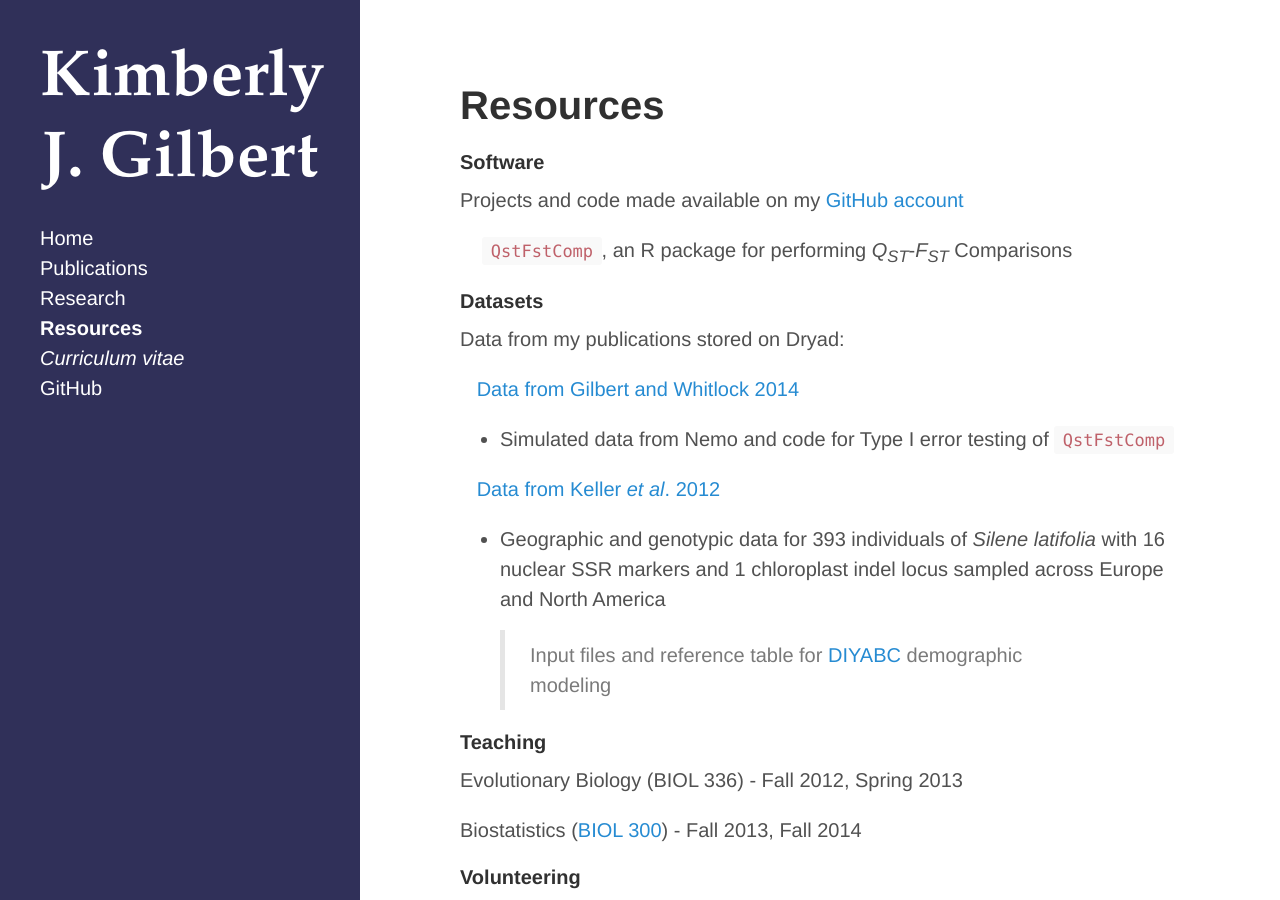
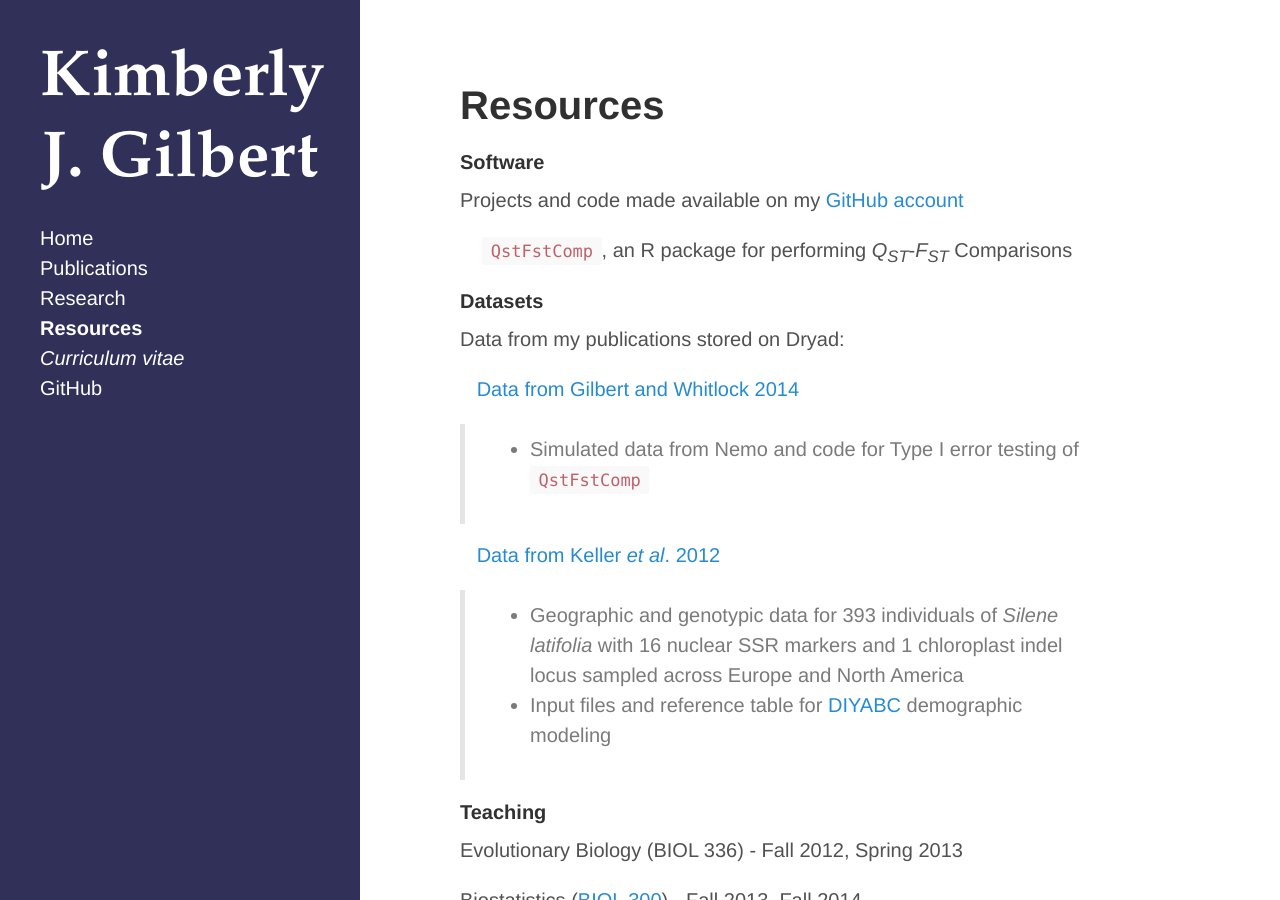
Before and after one commit to kjgilbert/kjgilbert.github.io, a Jekyll site: the page built from resources.md, in a window 1280 px wide and 900 px high. Built offline with Jekyll 4.4.1, drawn with Linux system fonts in a browser that asks for light colours; Markdown is read by kramdown in place of the engine named in the settings.

```diff
--- a/resources.md
+++ b/resources.md
@@ -16,11 +16,11 @@ Projects and code made available on my [GitHub account](https://github.com/kjgil
 Data from my publications stored on Dryad:
 
 &nbsp;&nbsp; [Data from Gilbert and Whitlock 2014]()
-- Simulated data from Nemo and code for Type I error testing of `QstFstComp`
+> - Simulated data from Nemo and code for Type I error testing of `QstFstComp`
 
 &nbsp;&nbsp; [Data from Keller *et al*. 2012](http://datadryad.org/resource/doi:10.5061/dryad.9r2h3)
-- Geographic and genotypic data for 393 individuals of *Silene latifolia* with 16 nuclear SSR markers and 1 chloroplast indel locus sampled across Europe and North America
-> Input files and reference table for [DIYABC](http://www1.montpellier.inra.fr/CBGP/diyabc/) demographic modeling
+> - Geographic and genotypic data for 393 individuals of *Silene latifolia* with 16 nuclear SSR markers and 1 chloroplast indel locus sampled across Europe and North America
+> - Input files and reference table for [DIYABC](http://www1.montpellier.inra.fr/CBGP/diyabc/) demographic modeling
 
 #### Teaching
 
```
